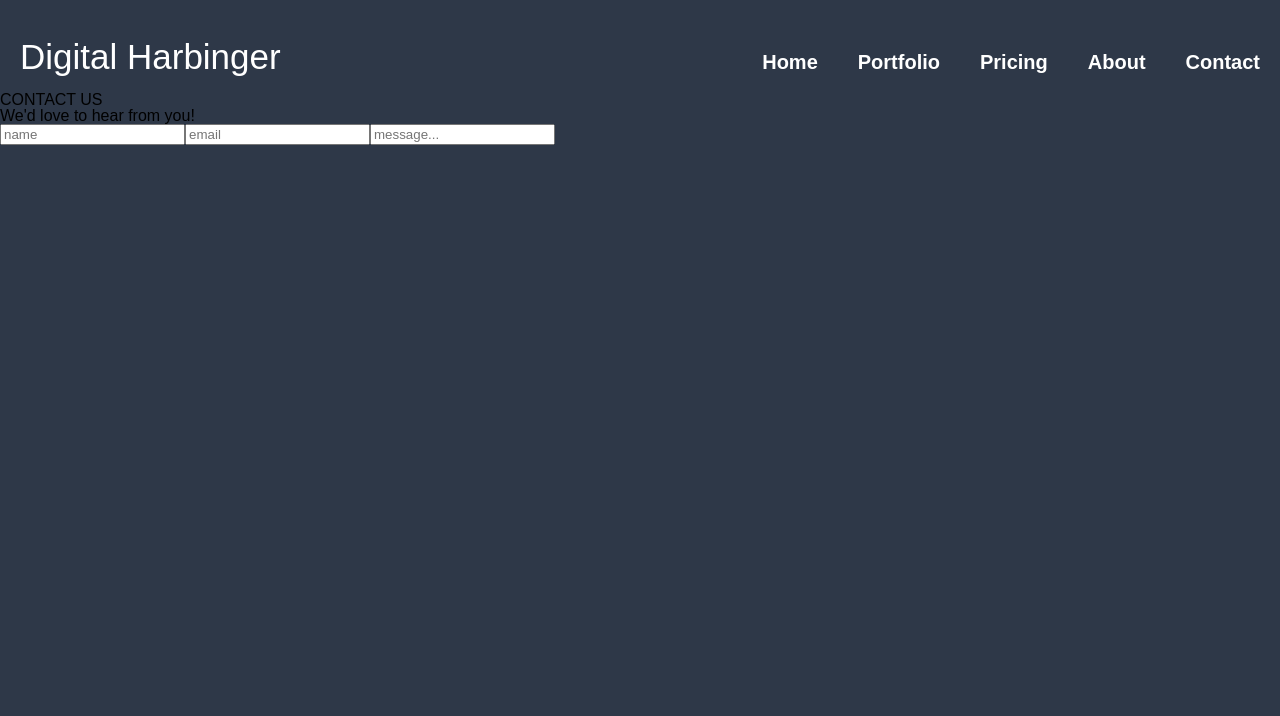
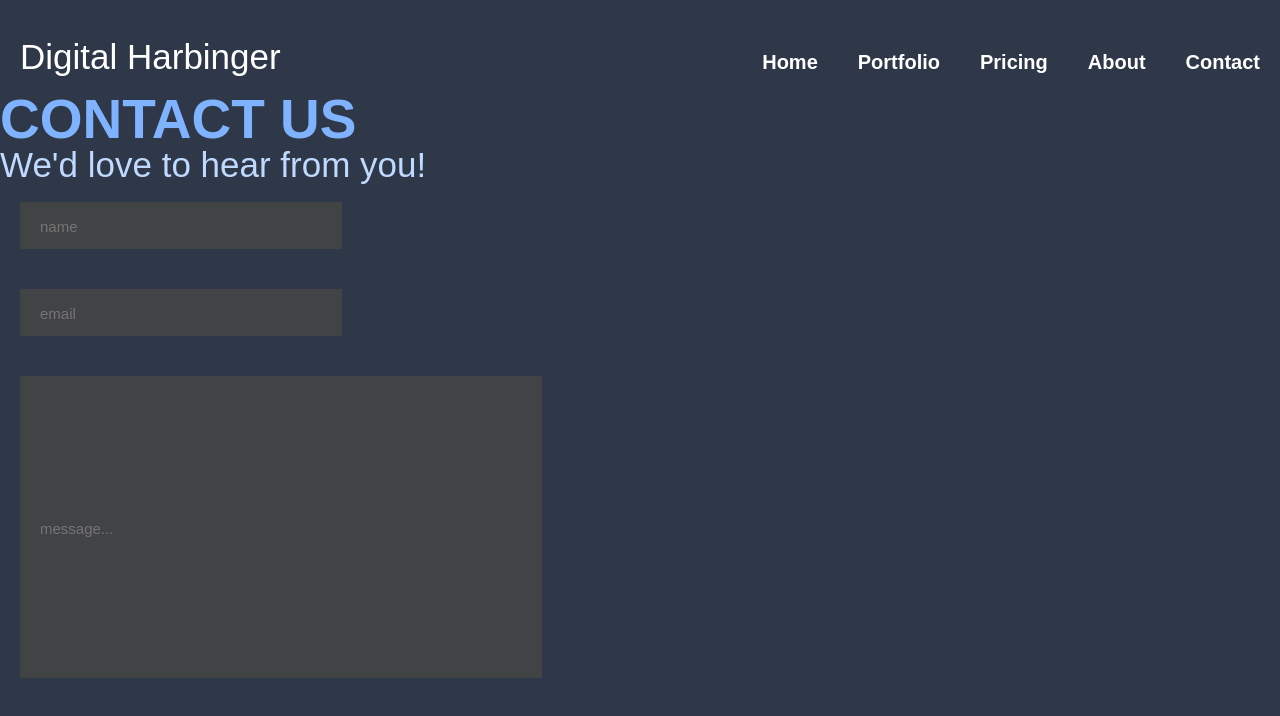
Before and after one commit to spiltmiruku/digital-harbinger, a React (Create React App) app: page /#/contact in a window 1280 px wide. Shown: the top 716 px of the page. Built offline with nearby package versions, Linux system fonts and the light colour scheme; a web font is replaced by a local one.

Commit message:
Added initial styling and elements for contact page;

```diff
--- a/src/Components/Contact/Contact.js
+++ b/src/Components/Contact/Contact.js
@@ -20,27 +20,31 @@ class Contact extends Component {
 
     return (
       <div>
-        <h1>CONTACT US</h1>
-        <h2>We'd love to hear from you!</h2>
+        <h1 className='contact-title'>CONTACT US</h1>
+        <h2 className='contact-sub-title'>We'd love to hear from you!</h2>
+
+        <div className='input-boxes'>
 
         <input
         className="contact-input"
         type="text"
         placeholder='name'
-        value={name}
+        // value={name}
         />
         <input
         className="contact-input"
         type="email"
         placeholder='email'
-        value={email}
+        // value={email}
         />
         <input
-        className="contact-input"
+        className="contact-input message-input"
         type="text"
         placeholder='message...'
-        value={message}
+        // value={message}
         />
+        </div>
+
       </div>
     );
   }
--- a/src/Components/Contact/contact.css
+++ b/src/Components/Contact/contact.css
@@ -1 +1,38 @@
 /* ----------CONTACT COMPONENT---------- */
+
+.contact-title {
+    font-size: 55px;
+    color: #80b3ff;
+    font-weight: 900;
+}
+
+.contact-sub-title {
+    font-size: 35px;
+    color: #bfd9ff;
+}
+
+.input-boxes {
+    display: flex;
+    flex-direction: column;
+}
+
+.contact-input {
+    color: #fff;
+    font-size: 20px;
+    height: 45px;
+    width: 300px;
+    background-color: #414345;
+    border: #414345;
+    outline-color: #dfe1e3;
+    padding-left: 20px;
+    margin: 20px;
+}
+
+.message-input {
+    height: 300px;
+    width: 500px;
+}
+
+input::placeholder {
+    font-size: 15px;
+}
```
